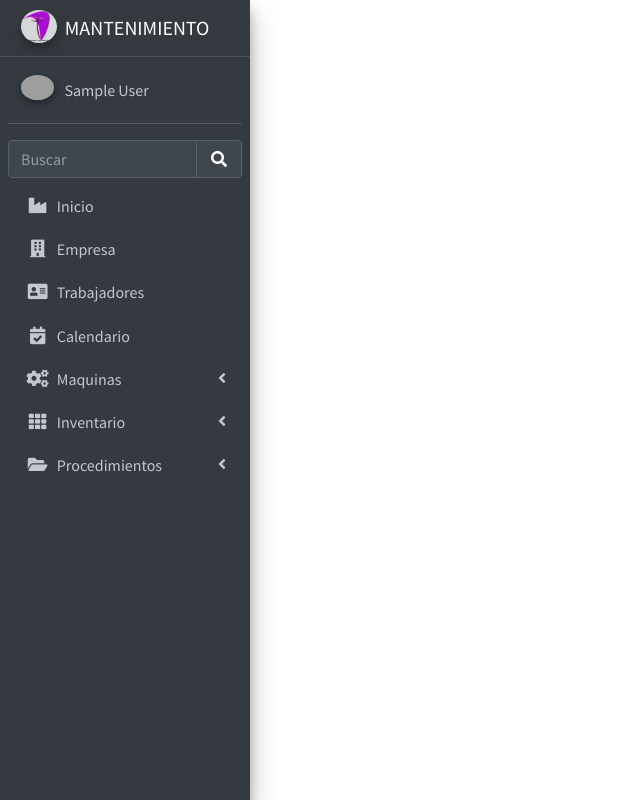
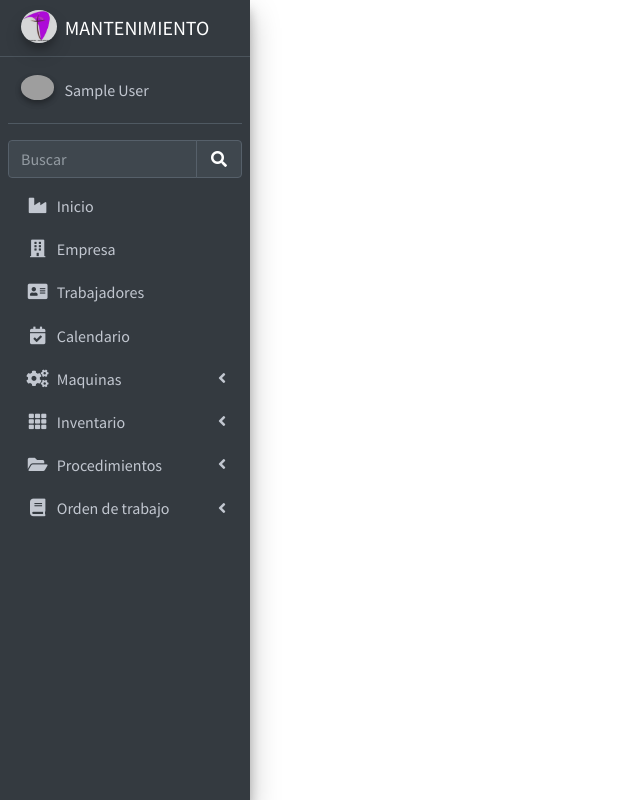
Before and after one commit to nicfer21/mantenimientoActualizado2022, a PHP site: template view/sidebar.php in a window 1280 px wide. Shown: the whole page, without its empty margins (0-640 px from the left). Run offline with PHP 8.4, Linux system fonts and the light colour scheme; the template is opened without the code that fills it, so the values that code supplies are empty; the visitor is signed in with stand-in values (Sample User, id 1); some libraries are stand-ins or nearby versions; grey boxes are pictures that could not be loaded.

Commit message:
Proyecto

```diff
--- a/index.php
+++ b/index.php
@@ -31,6 +31,8 @@ if (isset($_SESSION['estado'])) {
                         $_GET['view'] == "calendario" ||
                         $_GET['view'] == "crearprocedimiento" ||
                         $_GET['view'] == "listaprocedimiento" ||
+                        $_GET['view'] == "crearOrden" ||
+                        $_GET['view'] == "listaOrden" ||
                         $_GET['view'] == "fichatecnica" ||
                         $_GET['view'] == "matriz" ||
                         $_GET['view'] == "partes-subpartes"
--- a/view/sidebar.php
+++ b/view/sidebar.php
@@ -183,6 +183,34 @@
                     </ul>
                 </li>
 
+                <li class="nav-item">
+
+                    <a href="#" class="nav-link">
+                        <i class="nav-icon fas fa-book"></i>
+                        <p>
+                            Orden de trabajo
+                            <i class="right fas fa-angle-left"></i>
+                        </p>
+                    </a>
+                    <ul class="nav nav-treeview">
+
+                        <li class="nav-item">
+                            <a href="crearOrden" class="nav-link">
+                                <i class="fas  fa-bookmark nav-icon"></i>
+                                <p>Crear orden</p>
+                            </a>
+                        </li>
+
+                        <li class="nav-item">
+                            <a href="listaOrden" class="nav-link">
+                                <i class="fas fa-bookmark nav-icon"></i>
+                                <p>Lista de ordenes</p>
+                            </a>
+                        </li>
+
+                    </ul>
+                </li>
+
             </ul>
         </nav>
         <!-- /.sidebar-menu -->
```
Also changed, not shown: view/crearOrden.php (added, +54 -0 lines), view/listaOrden.php (added, +54 -0 lines).
